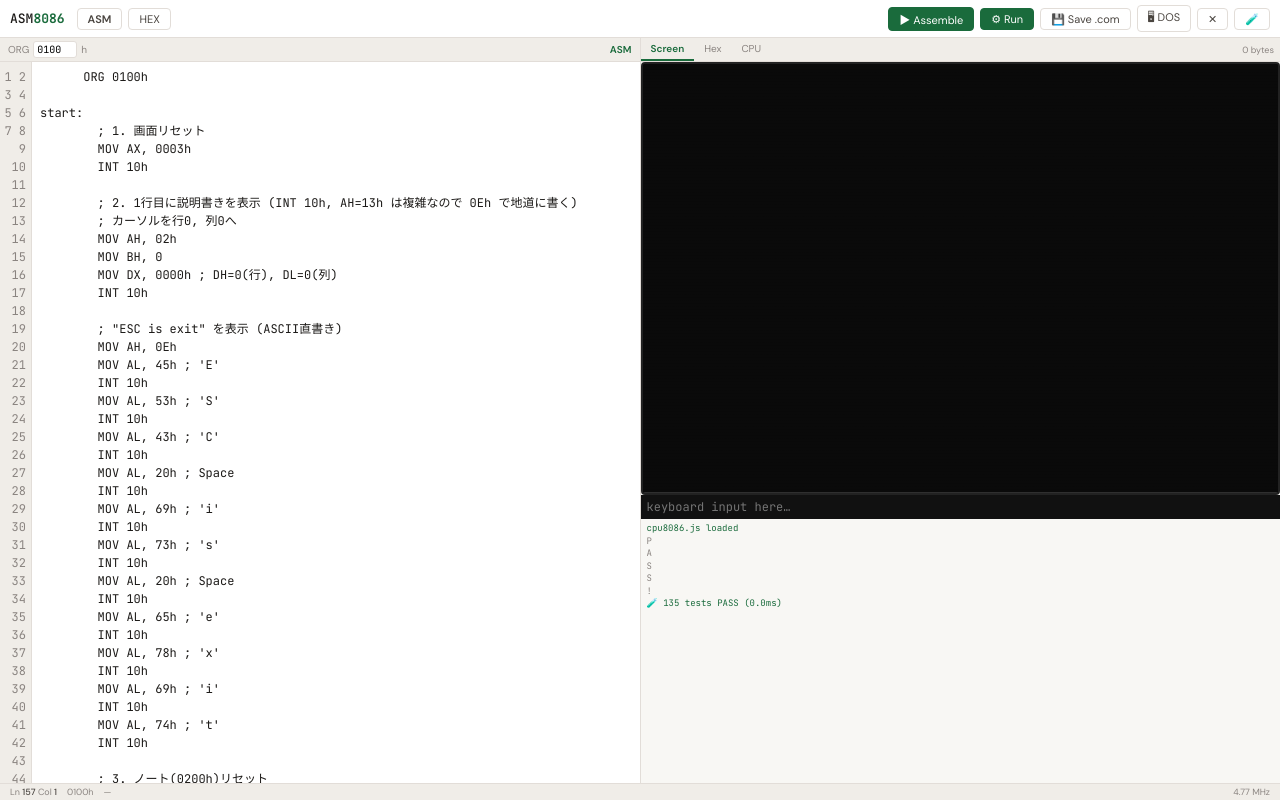
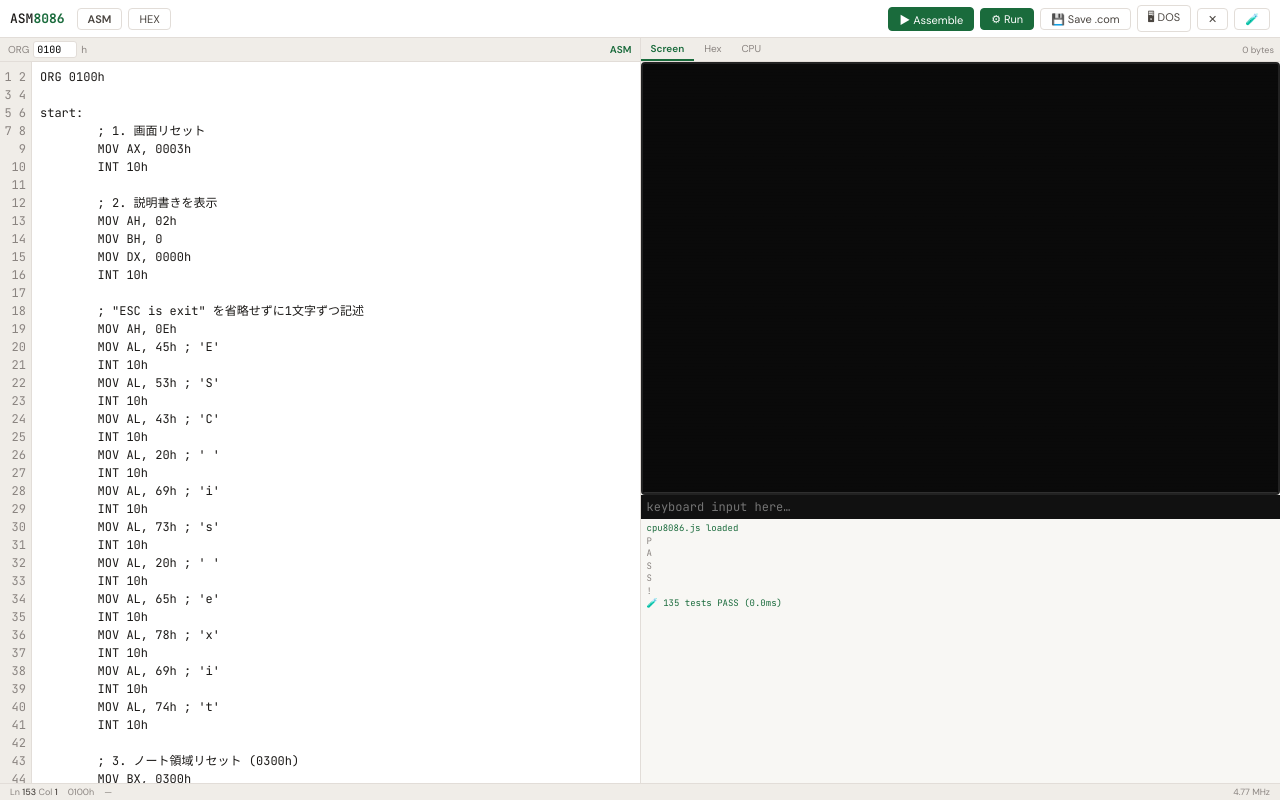
Before and after one commit to Kazuhiro-Tokumoto/CPU, a website: page index.html in a window 1280 px wide. Drawn offline with Linux system fonts and the light colour scheme.

Commit message:
初期変更

```diff
--- a/index.html
+++ b/index.html
@@ -601,21 +601,20 @@ function asmLine(line, pc, pass, labels, errs, lineNum){
 // ================================================================
 // INIT
 // ================================================================
-document.getElementById('ed').value=`      ORG 0100h
+document.getElementById('ed').value=`ORG 0100h
 
 start:
         ; 1. 画面リセット
         MOV AX, 0003h
         INT 10h
 
-        ; 2. 1行目に説明書きを表示 (INT 10h, AH=13h は複雑なので 0Eh で地道に書く)
-        ; カーソルを行0, 列0へ
+        ; 2. 説明書きを表示
         MOV AH, 02h
         MOV BH, 0
-        MOV DX, 0000h ; DH=0(行), DL=0(列)
+        MOV DX, 0000h
         INT 10h
 
-        ; "ESC is exit" を表示 (ASCII直書き)
+        ; "ESC is exit" を省略せずに1文字ずつ記述
         MOV AH, 0Eh
         MOV AL, 45h ; 'E'
         INT 10h
@@ -623,13 +622,13 @@ start:
         INT 10h
         MOV AL, 43h ; 'C'
         INT 10h
-        MOV AL, 20h ; Space
+        MOV AL, 20h ; ' '
         INT 10h
         MOV AL, 69h ; 'i'
         INT 10h
         MOV AL, 73h ; 's'
         INT 10h
-        MOV AL, 20h ; Space
+        MOV AL, 20h ; ' '
         INT 10h
         MOV AL, 65h ; 'e'
         INT 10h
@@ -640,18 +639,18 @@ start:
         MOV AL, 74h ; 't'
         INT 10h
 
-        ; 3. ノート(0200h)リセット
-        MOV BX, 0200h
+        ; 3. ノート領域リセット (0300h)
+        MOV BX, 0300h
         MOV CX, 25
 clear_notes:
         MOV BYTE [BX], 0
         INC BX
         LOOP clear_notes
 
-        ; 4. エディタ開始位置（行1）へ移動
+        ; 4. エディタ開始
         MOV AH, 02h
         MOV BH, 0
-        MOV DX, 0100h ; DH=1(行), DL=0(列)
+        MOV DX, 0100h
         INT 10h
 
 echo_loop:
@@ -688,11 +687,16 @@ echo_loop:
         MOV BL, 07h
         INT 10h
 
-        ; 位置保存
+        ; --- [70列目チェック] ---
         MOV AH, 03h
         MOV BH, 0
         INT 10h
-        MOV BX, 0200h
+        ; DL(列) が 70 (46h) になったら強制改行
+        CMP DL, 46h
+        JAE handle_enter
+
+        ; 位置保存
+        MOV BX, 0300h
         MOV AL, DH
         MOV AH, 0
         ADD BX, AX
@@ -704,19 +708,19 @@ smart_backspace:
         MOV BH, 0
         INT 10h
         CMP DL, 0
-        JNE .on_the_line
-        CMP DH, 1      ; 行1より上には行かせないガード
+        JNE back_on_line
+        CMP DH, 1
         JE  echo_loop
         DEC DH
-        MOV BX, 0200h
+        MOV BX, 0300h
         MOV AL, DH
         MOV AH, 0
         ADD BX, AX
         MOV DL, [BX]
-        JMP .apply_move
-.on_the_line:
+        JMP apply_move
+back_on_line:
         DEC DL
-.apply_move:
+apply_move:
         MOV AH, 02h
         MOV BH, 0
         INT 10h
@@ -732,11 +736,11 @@ handle_enter:
         INT 10h
         MOV AL, 0Ah
         INT 10h
-        ; 改行後の位置をノートに0で記録
+        ; 改行後の行位置を記録
         MOV AH, 03h
         MOV BH, 0
         INT 10h
-        MOV BX, 0200h
+        MOV BX, 0300h
         MOV AL, DH
         MOV AH, 0
         ADD BX, AX
@@ -744,19 +748,11 @@ handle_enter:
         JMP echo_loop
 
 exit_prog:
-        ; 画面リセットはそのまま（綺麗に終わるため）
         MOV AX, 0003h
         INT 10h
-
-        ; MS-DOSの正規の終了手順
-        MOV AH, 4Ch   ; プロセス終了機能
-        MOV AL, 00h   ; 終了コード 0 (正常終了)
+        MOV AH, 4Ch
+        MOV AL, 00h
         INT 21h
-stop:
-        HLT
-        JMP stop
-
-
 `;
 updLN();updSt();
 </script>
```
